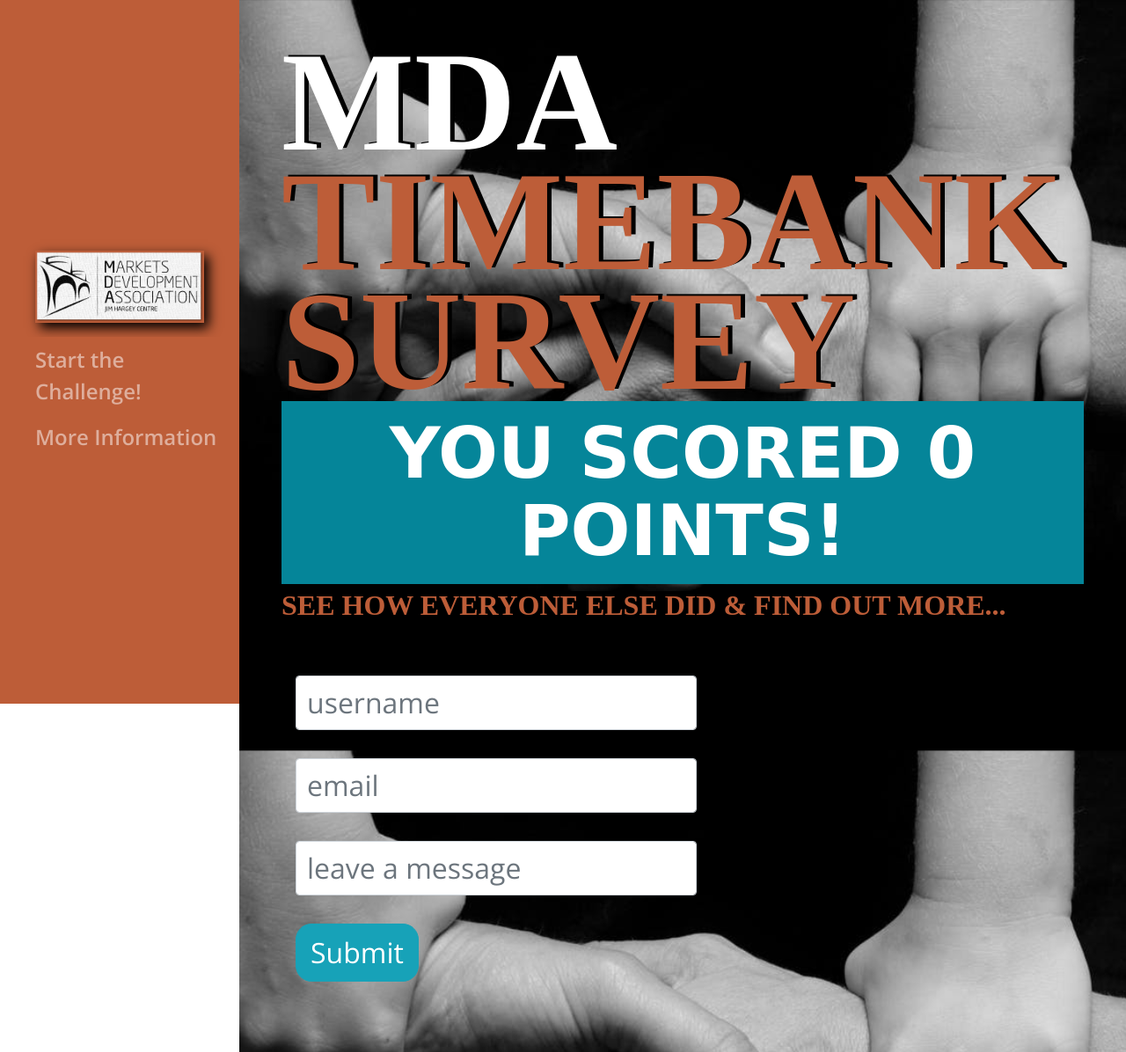
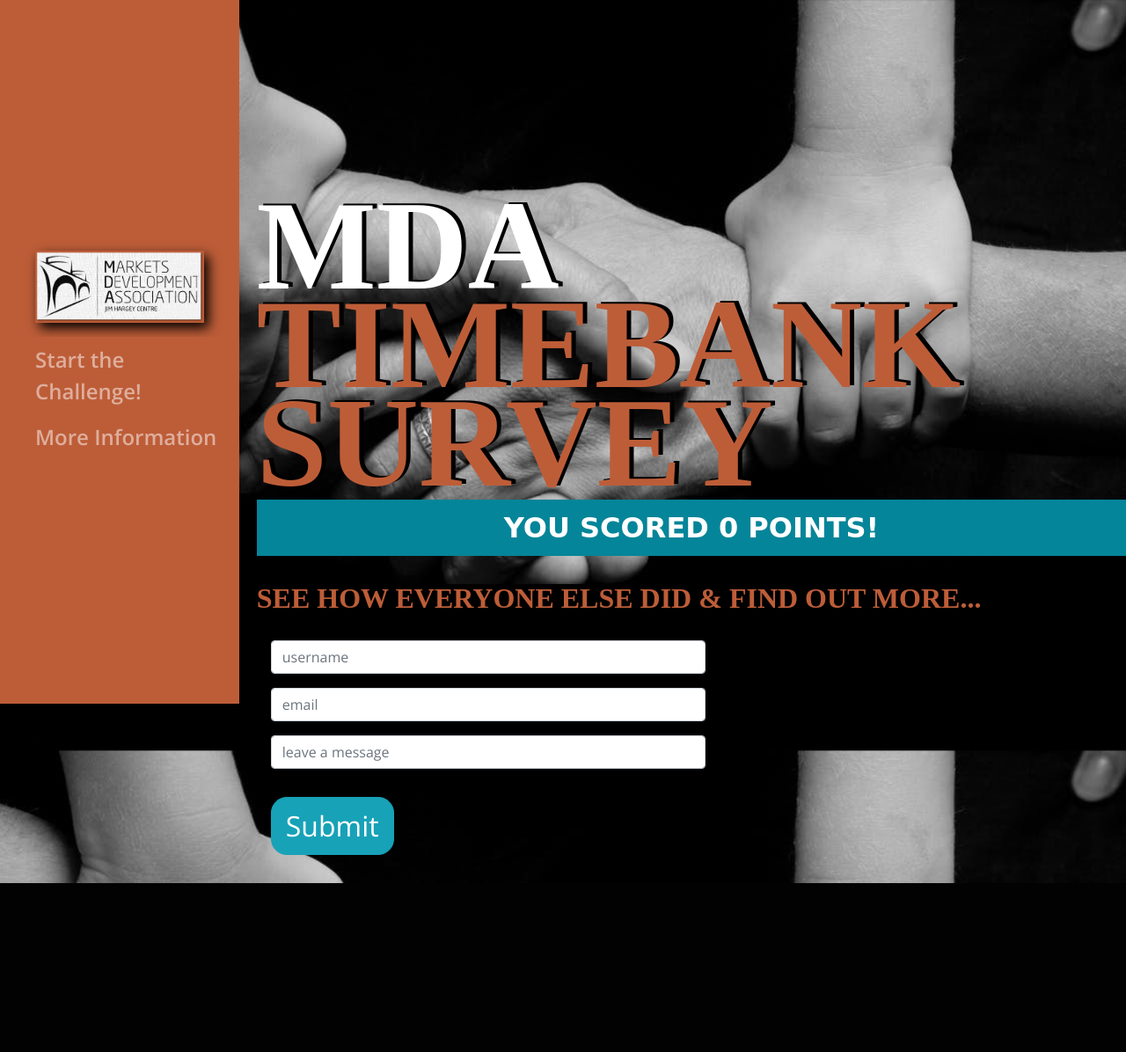
Before and after one commit to Code-Institute-Submissions/MDA-TimeBank-App, a Flask app: page /registration in a window 1280 px wide. Shown: the whole page at 88% size. After the commit the page ends 1004 px from the top, so only its background shows below. Run offline with Flask 2, Linux system fonts and the light colour scheme; some libraries are stand-ins or nearby versions; some web fonts are replaced.

Commit message:
registration page styled sm & md

```diff
--- a/static/css/_home.scss
+++ b/static/css/_home.scss
@@ -34,7 +34,7 @@
     }
     @media (min-width: $break-small) {
         margin: {
-            top: 20rem;
+            top: 17rem;
         }
     }
     @media (min-width: $break-medium) {
--- a/static/css/_registration.scss
+++ b/static/css/_registration.scss
@@ -5,15 +5,15 @@
 }
 
 .username {
-    color: $white;
+    color: #fff;
     font: {
-        size: 5rem;
+        size: 2rem;
         family: 'Skranji', cursive;
     }
     text-align: center;
-    line-height: 5.5rem;
     background-color: #058599;
     padding: 1rem;
+    line-height: 1 !important;
 }
 
 .reg-page {
@@ -26,3 +26,12 @@
 .text-primary {
     color: $orange !important;
 }
+
+.input-reg {
+    font-size: 1rem;
+    max-width: 90%;
+    @media (min-width: $break-small) {
+        max-width: 50%;
+    }
+    margin-left: 1rem;
+}
--- a/static/css/resume.css
+++ b/static/css/resume.css
@@ -342,12 +342,12 @@ a {
 
 .username {
   color: #fff;
-  font-size: 5rem;
+  font-size: 2rem;
   font-family: 'Skranji', cursive;
   text-align: center;
-  line-height: 5.5rem;
   background-color: #058599;
-  padding: 1rem; }
+  padding: 1rem;
+  line-height: 1 !important; }
 
 .reg-page {
   font-size: 10rem;
@@ -357,6 +357,14 @@ a {
 
 .text-primary {
   color: #BD5D38 !important; }
+
+.input-reg {
+  font-size: 1rem;
+  max-width: 90%;
+  margin-left: 1rem; }
+  @media (min-width: 768px) {
+    .input-reg {
+      max-width: 50%; } }
 
 .btn-lg {
   font-size: 1rem;
@@ -418,7 +426,7 @@ a {
   margin-left: .3rem; }
   @media (min-width: 768px) {
     .home-body {
-      margin-top: 20rem; } }
+      margin-top: 17rem; } }
   @media (min-width: 992px) {
     .home-body {
       margin-top: 14rem; } }
--- a/templates/registration.html
+++ b/templates/registration.html
@@ -1,38 +1,35 @@
 {% extends 'base.html' %} {% block content %}
 
-<div class="container-fluid p-0 bk-image-1">
+<body class="bk-image-1">
+    <div class="container">
+        <div class="row home-body">
+            <div class='col-xs-12'>
+                <h1 class="landing-header">MDA<br>
+                    <span class="text-primary">TimeBank Survey</span></h1>
 
-    <section class="resume-section p-3 p-lg-5 d-flex d-column" id="about">
-        <div class="my-auto">
-            <h1 class="mb-0 reg-page">MDA <span class="text-primary reg-page">TimeBank Survey</span>
-            </h1>
 
-            <!--Flash Final Score
-            -->
+                <!--Flash Final Score-->
                 {% with messages = get_flashed_messages() %} {% if messages %} {% for message in messages %}
-            <h1 class="username hidden">{{ message }}</h1>
-            {% endfor %} {% endif %} {% endwith %}
 
+                <h1 class="username hidden">{{ message }}</h1><br> {% endfor %} {% endif %} {% endwith %}
                 <h2 id="end-score"> {{ score_sub }} </h2><br>
 
                 <!--Form to input username and email-->
-
                 <form method="POST" data-toggle="validator" role="form">
                     <div class="form-group">
-                    <input type="username" class="form-control input-lg" name="username" id="exampleInputUsername1" placeholder="username" required>
+                        <input type="username" class="form-control input-reg" name="username" id="exampleInputUsername1" placeholder="username" required>
                     </div>
                     <div class="form-group">
-                    <input type="email" class="form-control input-lg" name="email" id="exampleInputEmail1" placeholder="email" required>
+                        <input type="email" class="form-control input-reg" name="email" id="exampleInputEmail1" placeholder="email" required>
                     </div>
                     <div class="form-group">
-                    <input type="message" class="form-control input-lg" name="message" id="exampleInputUsername1" placeholder="leave a message">
+                        <input type="message" class="form-control input-reg" name="message" id="exampleInputUsername1" placeholder="leave a message">
                     </div>
                     <button type="submit" class="btn btn-lg btn-info">Submit</button>
                 </form>
-
             </div>
-    </section>
-
         </div>
+    </div>
+</body>
 
 {% endblock %}
```
Also changed, not shown: 1 other file. Lines whose indentation alone changed are shown as unchanged.
